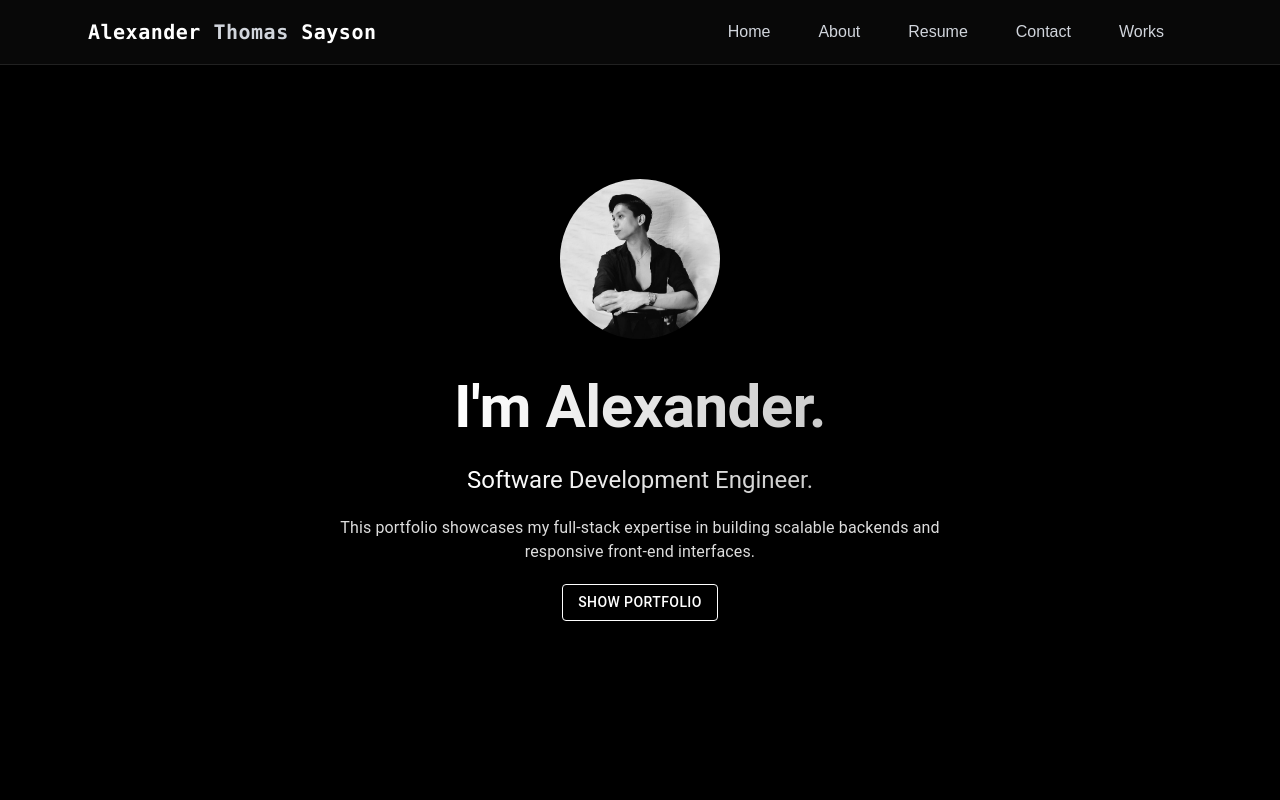
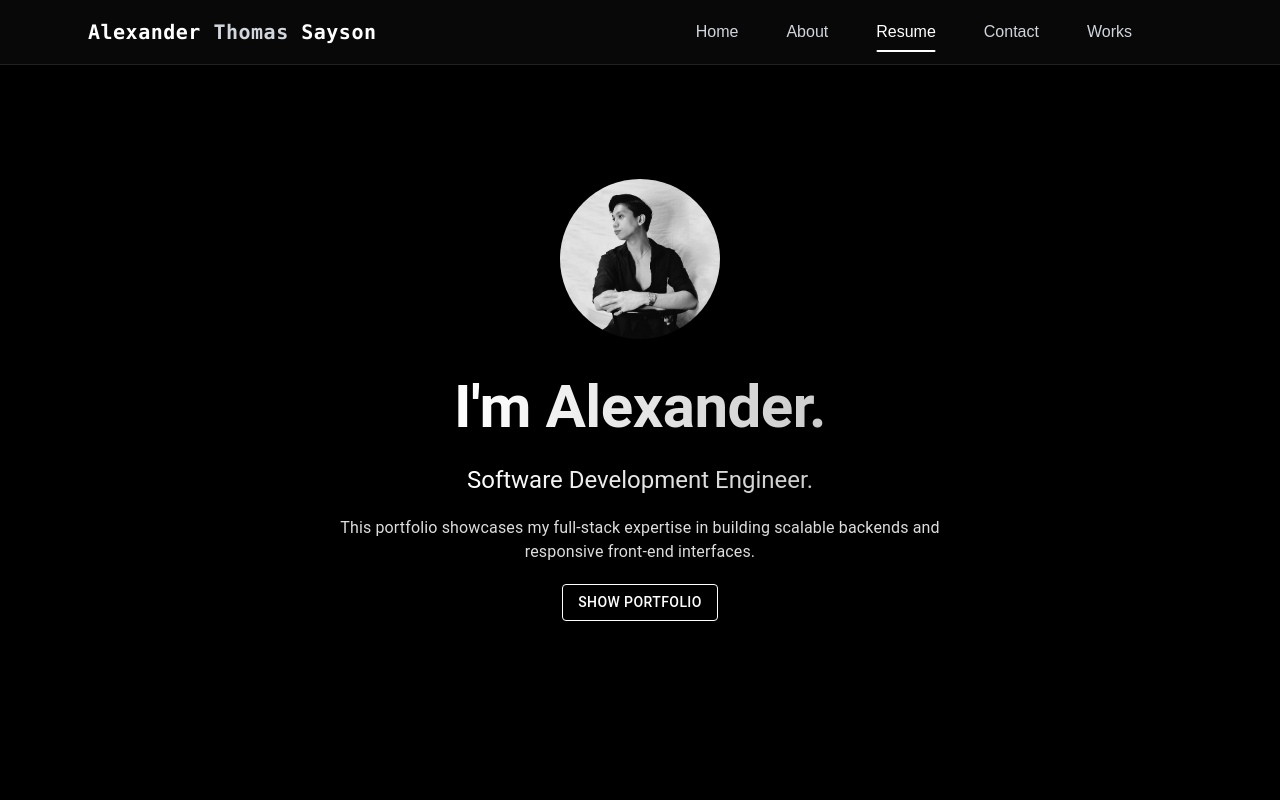
Before and after one commit to AlexanderThomasSayson/ats-portfolio-website, a React (Vite) app: page / in a window 1280 px wide. Shown: the top 800 px of the page. Built offline with nearby package versions, Linux system fonts and the light colour scheme; some icons are missing.

Commit message:
feat(navbar): add sliding active-tab underline with scroll-spy

```diff
--- a/src/components/navbar/Navbar.jsx
+++ b/src/components/navbar/Navbar.jsx
@@ -1,11 +1,36 @@
 import MenuIcon from "@mui/icons-material/Menu";
 import ArrowDropDownIcon from "@mui/icons-material/ArrowDropDown";
-import { useEffect, useState, useRef } from "react";
-import { Link } from "react-router-dom";
+import { useEffect, useLayoutEffect, useState, useRef } from "react";
+import { Link, useLocation } from "react-router-dom";
+import { motion } from "framer-motion";
+
+const navLinks = [
+  { label: "Home", to: "/" },
+  { label: "About", to: "/#about" },
+  { label: "Resume", to: "/#resume" },
+  { label: "Contact", to: "/contact" },
+];
+
+// Home-page sections highlighted by scroll position (anything above them is Home)
+const SPY_SECTIONS = ["about", "resume"];
+// Tab horizontal padding (px-2) and gap below the label; keep in sync with the tab classes
+const TAB_PADDING_X = 8;
+const UNDERLINE_GAP = 2;
+const BOTTOM_TOLERANCE_PX = 4;
+// How long a click-initiated smooth scroll may run before scroll-spy takes over again
+const SCROLL_LOCK_MS = 1000;
 
 export const Navbar = ({ menuOpen, setMenuOpen }) => {
+  const { pathname, hash } = useLocation();
   const [worksOpen, setWorksOpen] = useState(false);
   const dropdownRef = useRef(null);
+  const desktopNavRef = useRef(null);
+  const tabRefs = useRef({});
+  const [underline, setUnderline] = useState(null);
+  const [spy, setSpy] = useState(() =>
+    SPY_SECTIONS.includes(hash.slice(1)) ? hash.slice(1) : null
+  );
+  const spyLockedRef = useRef(false);
 
   // Prevent background scroll when mobile menu is open
   useEffect(() => {
@@ -23,6 +48,92 @@ export const Navbar = ({ menuOpen, setMenuOpen }) => {
     document.addEventListener("mousedown", handleClickOutside);
     return () => document.removeEventListener("mousedown", handleClickOutside);
   }, []);
+
+  // On the home page the active tab follows the section in view, not just the URL
+  useEffect(() => {
+    if (pathname !== "/") return;
+
+    const sync = () => {
+      const line = window.innerHeight * 0.4;
+      let current = null;
+      for (const id of SPY_SECTIONS) {
+        const el = document.getElementById(id);
+        if (el && el.getBoundingClientRect().top <= line) current = id;
+      }
+      // The last section is short, so its top may never reach the line before
+      // the page runs out of scroll; treat the page bottom as being in it
+      const atBottom =
+        window.scrollY + window.innerHeight >=
+        document.documentElement.scrollHeight - BOTTOM_TOLERANCE_PX;
+      if (atBottom) current = SPY_SECTIONS[SPY_SECTIONS.length - 1];
+      setSpy(current);
+    };
+
+    // A nav click starts a smooth scroll: trust the URL until it settles so the
+    // underline doesn't hop across the sections it passes
+    const target = hash.slice(1);
+    setSpy(SPY_SECTIONS.includes(target) ? target : null);
+    spyLockedRef.current = true;
+
+    let timer;
+    const unlock = () => {
+      clearTimeout(timer);
+      spyLockedRef.current = false;
+      sync();
+    };
+    timer = setTimeout(unlock, SCROLL_LOCK_MS);
+
+    const onScroll = () => {
+      if (!spyLockedRef.current) sync();
+    };
+    window.addEventListener("scroll", onScroll, { passive: true });
+    window.addEventListener("scrollend", unlock);
+    return () => {
+      clearTimeout(timer);
+      window.removeEventListener("scroll", onScroll);
+      window.removeEventListener("scrollend", unlock);
+    };
+  }, [pathname, hash]);
+
+  const isLinkActive = (to) => {
+    if (pathname !== "/") return pathname === to;
+    if (to === "/") return spy === null;
+    return to.startsWith("/#") && spy === to.slice(2);
+  };
+  const isWorksActive = pathname.startsWith("/projects");
+  const activeTab = isWorksActive
+    ? "Works"
+    : navLinks.find(({ to }) => isLinkActive(to))?.label;
+
+  // Position the underline from viewport rects (scroll-independent), so it only
+  // ever moves horizontally between tabs
+  useLayoutEffect(() => {
+    const nav = desktopNavRef.current;
+    const measure = () => {
+      const tab = tabRefs.current[activeTab];
+      if (!tab || !nav || tab.offsetParent === null) {
+        setUnderline(null);
+        return;
+      }
+      const t = tab.getBoundingClientRect();
+      const n = nav.getBoundingClientRect();
+      setUnderline({
+        x: t.left - n.left + TAB_PADDING_X,
+        width: t.width - TAB_PADDING_X * 2,
+        top: t.bottom - n.top + UNDERLINE_GAP,
+      });
+    };
+    measure();
+    window.addEventListener("resize", measure);
+    // Tab widths change when web fonts load or the nav reflows
+    const observer = new ResizeObserver(measure);
+    if (nav) observer.observe(nav);
+    document.fonts?.ready.then(measure);
+    return () => {
+      window.removeEventListener("resize", measure);
+      observer.disconnect();
+    };
+  }, [activeTab]);
 
   const works = [
     { title: "Yamaha DND", link: "/projects/yamaha" },
@@ -58,31 +169,39 @@ export const Navbar = ({ menuOpen, setMenuOpen }) => {
 
           {/* Desktop Navigation */}
           <nav
-            className="hidden md:flex items-center space-x-8 font-medium"
+            ref={desktopNavRef}
+            className="hidden md:flex items-center space-x-8 font-medium relative"
             aria-label="Main navigation"
           >
-            {[
-              { label: "Home", to: "/" },
-              { label: "About", to: "/#about" },
-              { label: "Resume", to: "/#resume" },
-              { label: "Contact", to: "/contact" },
-            ].map(({ label, to }) => (
+            {navLinks.map(({ label, to }) => {
+              const active = isLinkActive(to);
+              return (
                 <Link
                   key={label}
+                  ref={(el) => {
+                    tabRefs.current[label] = el;
+                  }}
                   to={to}
                   onClick={() => setMenuOpen(false)}
-                className="text-gray-300 hover:text-white transition-colors rounded-lg px-2 py-1 focus:outline-none focus:ring-2 focus:ring-blue-400"
+                  aria-current={active ? "page" : undefined}
+                  className={`relative transition-colors rounded-lg px-2 py-1 focus:outline-none focus-visible:ring-2 focus-visible:ring-blue-400 ${
+                    active ? "text-white" : "text-gray-300 hover:text-white"
+                  }`}
                 >
                   {label}
                 </Link>
-            ))}
+              );
+            })}
 
             {/* Works Dropdown */}
             <div className="relative" ref={dropdownRef}>
               <button
+                ref={(el) => {
+                  tabRefs.current.Works = el;
+                }}
                 onClick={() => setWorksOpen((prev) => !prev)}
-                className={`flex items-center text-gray-300 hover:text-white transition-colors rounded-lg px-2 py-1 focus:outline-none focus:ring-2 focus:ring-blue-400 ${
-                  worksOpen ? "text-white" : ""
+                className={`relative flex items-center text-gray-300 hover:text-white transition-colors rounded-lg px-2 py-1 focus:outline-none focus-visible:ring-2 focus-visible:ring-blue-400 ${
+                  worksOpen || isWorksActive ? "text-white" : ""
                 }`}
                 aria-expanded={worksOpen}
                 aria-haspopup="true"
@@ -122,6 +241,18 @@ export const Navbar = ({ menuOpen, setMenuOpen }) => {
                 </div>
               )}
             </div>
+
+            {/* Active tab underline */}
+            {underline && (
+              <motion.span
+                className="absolute left-0 h-0.5 rounded-full bg-white pointer-events-none"
+                style={{ top: underline.top }}
+                initial={false}
+                animate={{ x: underline.x, width: underline.width }}
+                transition={{ type: "spring", stiffness: 500, damping: 40 }}
+                aria-hidden="true"
+              />
+            )}
           </nav>
         </div>
       </div>
```
Lines whose indentation alone changed are shown as unchanged.
